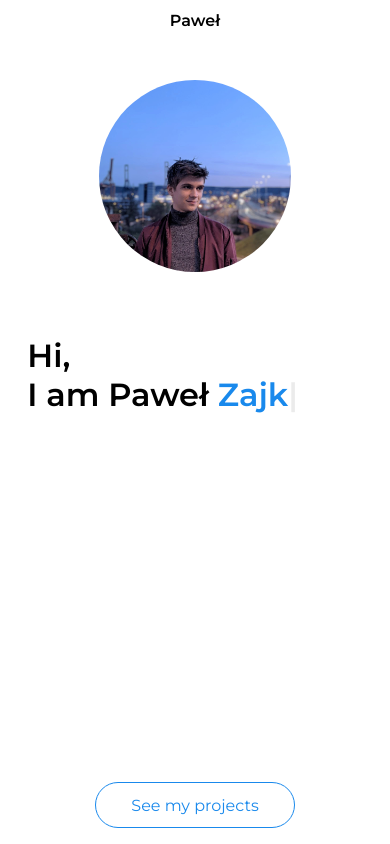
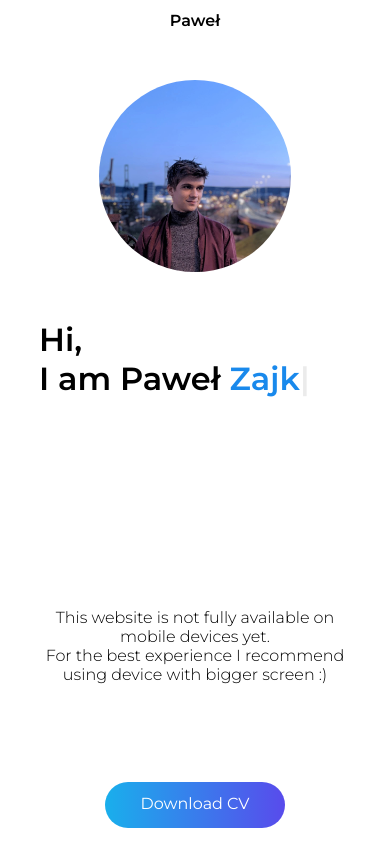
Before and after one commit to paweloo/paweloo.github.io, a website: page index.html in a window 390 px wide. Drawn offline with nearby package versions, Linux system fonts and the light colour scheme.

Commit message:
Add files via upload

```diff
--- a/css/main.css
+++ b/css/main.css
@@ -45,10 +45,7 @@ header nav ul {
 }
 
 .welcome {
-    position: absolute;
-    width: 86%;
-    margin-left: 7%;
-    bottom: 0;
+    width: 100%;
     padding-bottom: 5rem;
     height: 100%;
 }
@@ -56,9 +53,18 @@ header nav ul {
 .main h1 {
     font-size: 2rem;
     font-weight: 600;
-    padding-bottom: 4rem;
     position: absolute;
-    top: 26rem;
+    top: 20rem;
+    padding: 0 4% 4rem 10%;
+}
+
+.main p {
+    display: block;
+    text-align: center;
+    padding: 0 7%;
+    font-weight: 300;
+    position: absolute;
+    bottom: 10rem;
 }
 
 .blue {
@@ -116,7 +122,82 @@ header nav ul {
     will-change: transform;
 }
 
-@media only screen and (min-width: 768px) {
+.projectsBtn {
+    display: none;
+}
+
+.CVBtn {
+    background: linear-gradient(to right, rgba(25,175,236,1), rgba(120,25,236,1), rgba(25,236,148,1));
+    color: white;
+    border: none;
+    border-radius: 6.25rem;
+    height: 2.875rem;
+    width: 11.25rem;
+    position: absolute;
+    transition: .2s transform ease-in-out, .2s background ease-out;
+    will-change: transform;
+    z-index: 0;
+    cursor: pointer;
+    overflow: hidden;
+    font-size: 1rem;
+    outline: none;
+    background-size: 300% 300%;
+    left: 50%;
+    transform: translateX(-50%);
+    bottom: 1rem;
+}
+
+.CVBtn::after {
+    border-radius: 62.5rem;
+    background-image: url('../img/Download.png');
+    background-position: center;
+    background-repeat: no-repeat;
+    background-size: 1.5rem;
+    content: '';
+    display: block;
+    height: 100%;
+    width: 100%;
+    position: absolute;
+    left: 0;
+    top: 0;
+    transform: translate(0, -101%);
+    transform-origin: top;
+    transition: .2s transform ease-out;
+    will-change: transform;
+    z-index: 1;
+}
+
+.CVBtn::before {
+    border-radius: 62.5rem;
+    content: 'Download CV';
+    display: block;
+    height: 100%;
+    width: 100%;
+    position: absolute;
+    left: 0;
+    top: 0;
+    transform: translate(0, 0%);
+    transform-origin: top;
+    transition: .2s transform ease-out;
+    will-change: transform;
+    z-index: 1;
+    line-height: 2.81rem;
+    font-weight: 500;
+}
+
+.CVBtn:hover::after {
+    transform: translate(0, 0);
+}
+
+.CVBtn:hover::before {
+    transform: translate(0, 101%);
+}
+
+.CVBtn:hover {
+    will-change: transform;
+}
+
+@media only screen and (min-width: 600px) {
 
     header {
         width: 86%;
@@ -167,11 +248,15 @@ header nav ul {
     }
 
     .main h1 {
-        font-size: 3.75rem;
+        font-size: 2.6rem;
         font-weight: 600;
-        padding-bottom: 0;
         position: static;
         top: inherit;
+        padding: 0;
+    }
+
+    .main p {
+        display: none;
     }
 
     .blue {
@@ -229,12 +314,20 @@ header nav ul {
         will-change: transform;
     }
 
+    .projectsBtn {
+        display: inherit;
+    }
+
+    .CVBtn {
+        display: none;
+    }
+
     .profilePhoto {
         position: absolute;
-        height: 20rem;
-        width: 20rem;
+        height: 14rem;
+        width: 14rem;
         /*border: 2px solid #1989ec;*/
-        right: 14%;
+        right: 7%;
         left: inherit;
         border-radius: 62.5rem;
         top: 50%;
@@ -243,6 +336,39 @@ header nav ul {
         background: url(../img/fbProfAfter.jpg) no-repeat;
         background-size: contain;
         background-position: center;
+    }
+}
+
+@media only screen and (min-width: 900px) {
+
+    .main h1 {
+        font-size: 2.8rem;
+        font-weight: 600;
+        position: static;
+        top: inherit;
+        padding: 0;
+    }
+
+    .profilePhoto {
+        right: 14%;
+        height: 16rem;
+        width: 16rem;
+    }
+}
+
+@media only screen and (min-width: 1200px) {
+
+    .main h1 {
+        font-size: 3.75rem;
+        font-weight: 600;
+        position: static;
+        top: inherit;
+        padding: 0;
+    }
+
+    .profilePhoto {
+        height: 20rem;
+        width: 20rem;
     }
 }
 
--- a/index.html
+++ b/index.html
@@ -24,7 +24,9 @@
         <main class="main">
             <div class="welcome">
                 <h1>Hi,<br><span class="name"><span class="blue"></span></span></h1>
-                <a href="projects.html"><button class="btn">See my projects</button></a>
+                <p>This website is not fully available on mobile devices yet.<br>For the best experience I recommend using device with bigger screen :)</p>
+                <a href="projects.html"><button class="btn projectsBtn">See my projects</button></a>
+                <a href="Pawe%C5%82%20Zajk%20-%20CV.pdf"><button class="CVBtn"></button></a>
             </div>
             <div class="profilePhoto" />
         </main>
```
